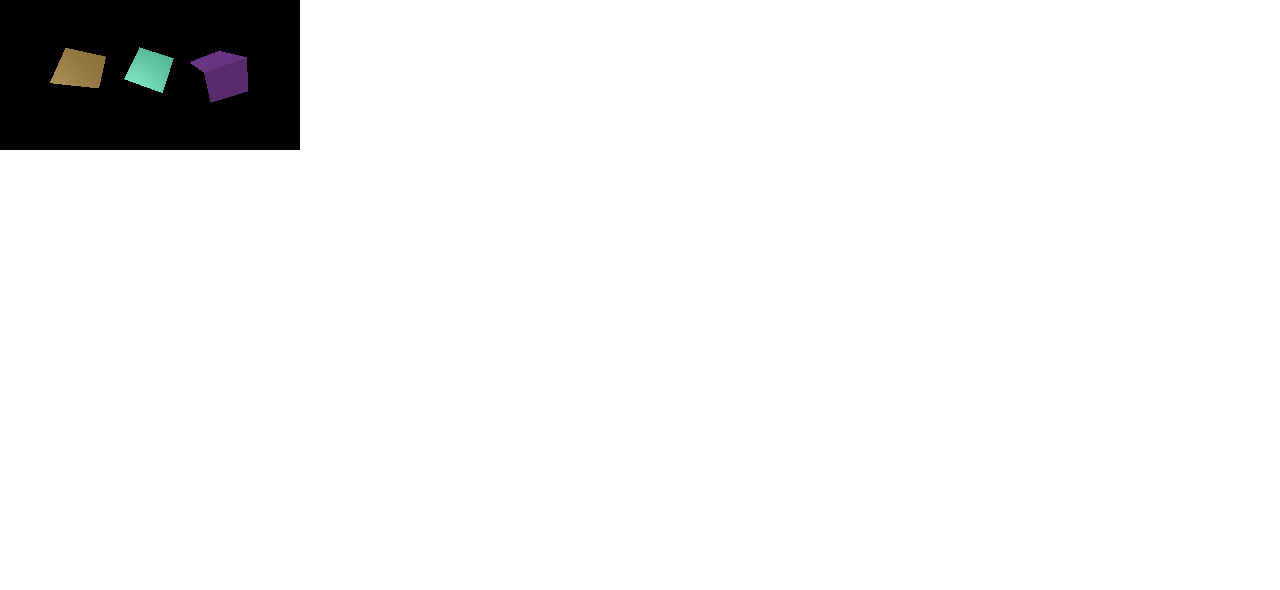
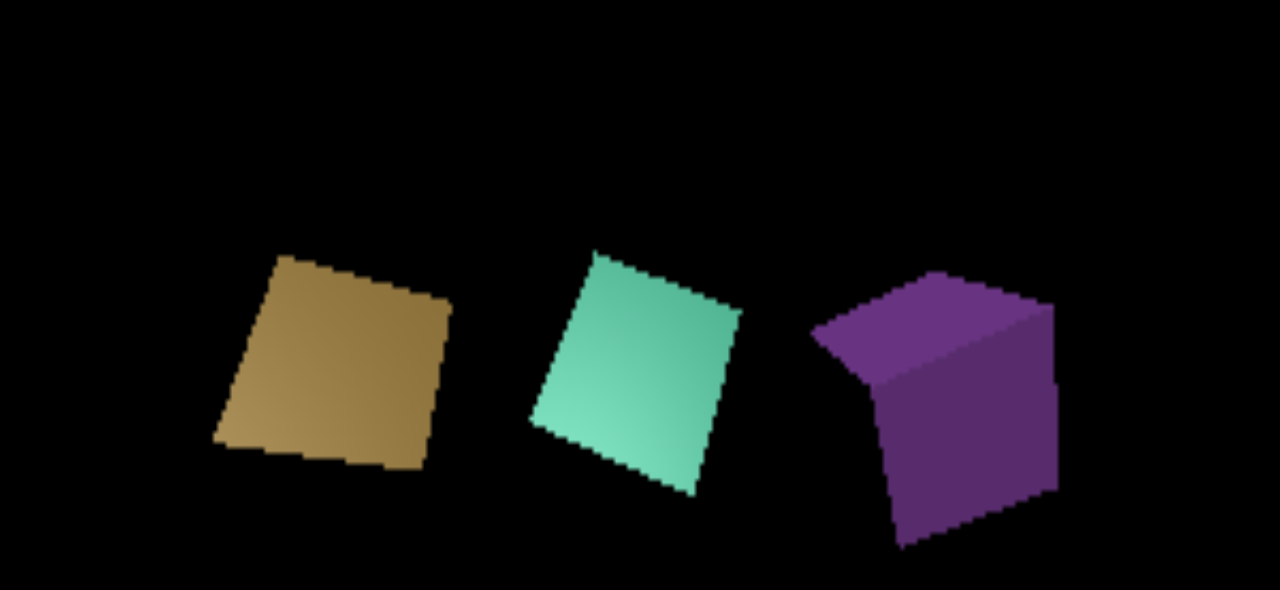
Before and after one commit to TuxFan77/three-js-examples, a website built with Parcel: page src/example03/index.html in a window 1280 px wide. Built offline with nearby package versions, Linux system fonts and the light colour scheme.

Commit message:
canvas fills the screen

```diff
--- a/src/example03/styles.scss
+++ b/src/example03/styles.scss
@@ -1,7 +1,11 @@
+html,
 body {
   margin: 0;
+  height: 100%;
 }
 
 canvas {
   display: block;
+  width: 100%;
+  height: 100%;
 }
```
